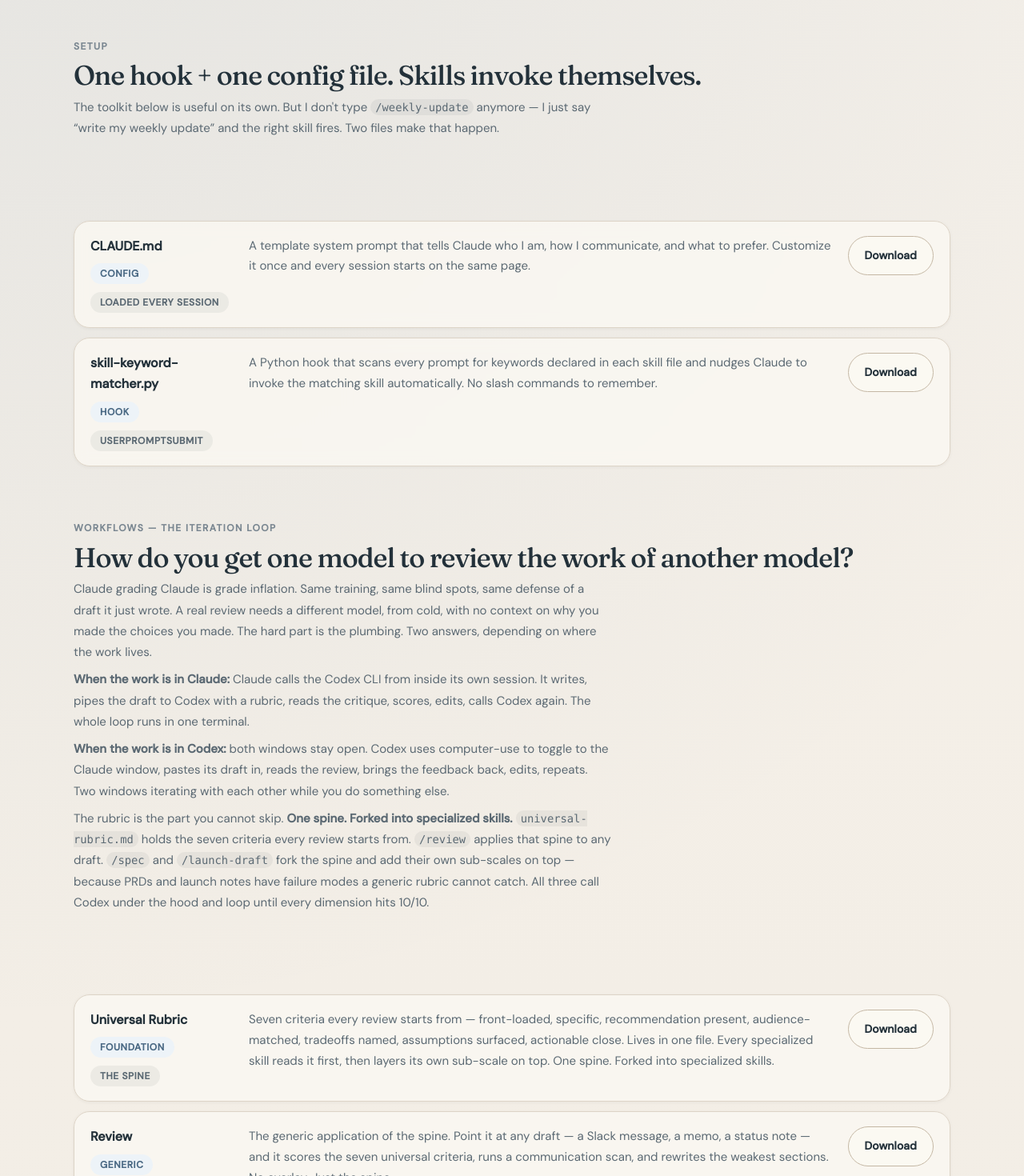
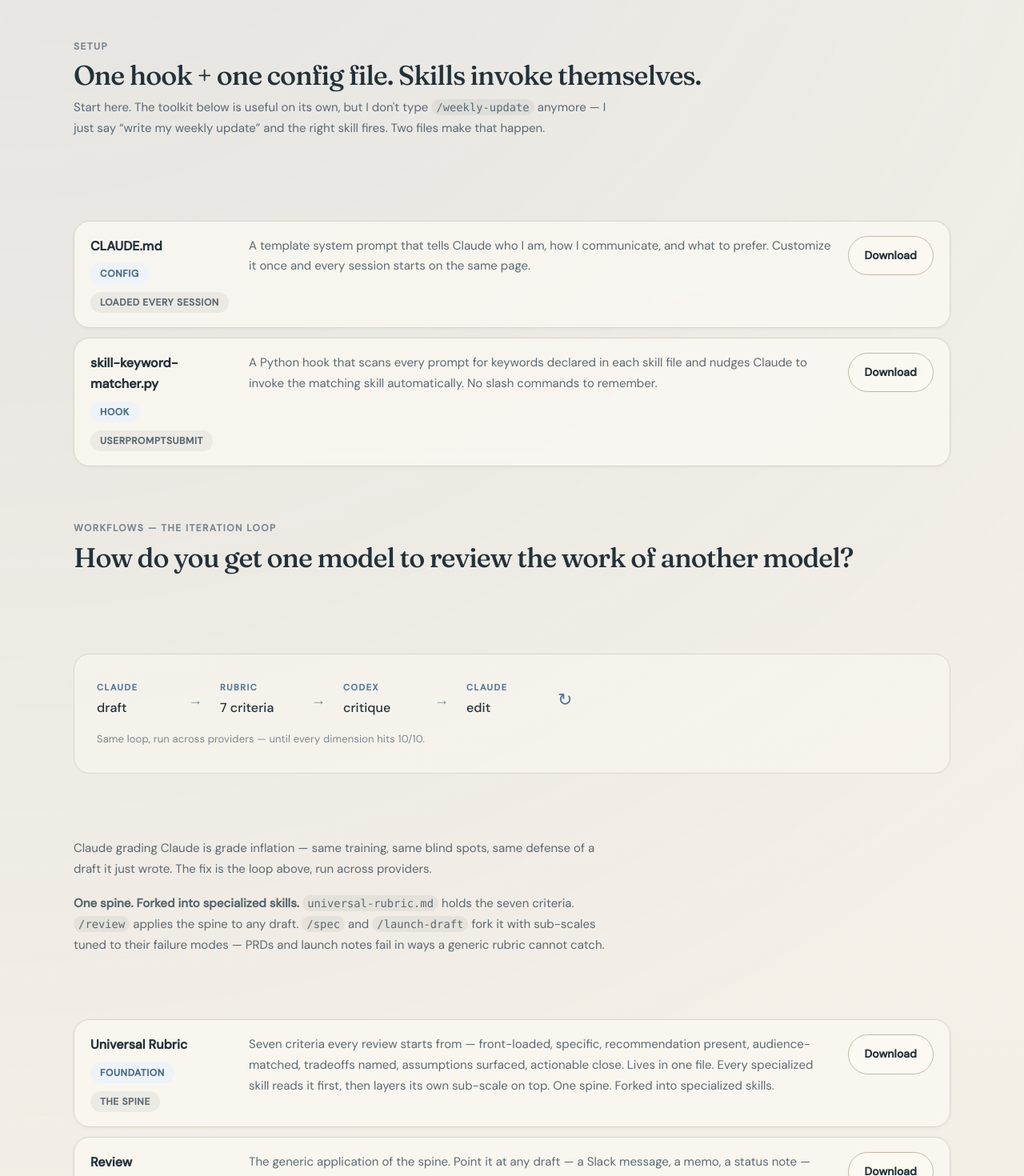
Before and after one commit to dswain8/personal-website, a React (Vite) app: page /build in a window 1280 px wide. Shown: the part 480-1950 px from the top of the page at 80% size. Built offline with nearby package versions, Linux system fonts and the light colour scheme.

Commit message:
Polish Home + Projects, cluster Build toolkit with loop diagram

```diff
--- a/src/index.css
+++ b/src/index.css
@@ -52,7 +52,11 @@
 body {
   min-height: 100vh;
   background:
-    radial-gradient(circle at top left, rgba(79, 118, 153, 0.12), transparent 28%),
+    radial-gradient(
+      circle at top left,
+      rgba(79, 118, 153, 0.12),
+      transparent 28%
+    ),
     linear-gradient(180deg, #f7f2eb 0%, var(--bg) 28%, #f1ebe2 100%);
   color: var(--text);
 }
@@ -430,7 +434,9 @@
   background: color-mix(in srgb, var(--bg) 82%, transparent);
   backdrop-filter: blur(14px);
   border-bottom: 1px solid transparent;
-  transition: background 0.3s ease, border-color 0.3s ease;
+  transition:
+    background 0.3s ease,
+    border-color 0.3s ease;
 }
 
 .site-header.is-scrolled {
@@ -739,7 +745,11 @@
   border-radius: 28px;
   border: 1px solid var(--border);
   background:
-    radial-gradient(circle at 70% 12%, rgba(255, 201, 88, 0.24), transparent 32%),
+    radial-gradient(
+      circle at 70% 12%,
+      rgba(255, 201, 88, 0.24),
+      transparent 32%
+    ),
     rgba(251, 248, 242, 0.82);
   box-shadow: var(--shadow-md);
   isolation: isolate;
@@ -901,6 +911,78 @@
 
 .utility-row__cta {
   justify-self: end;
+}
+
+.loop-diagram {
+  display: flex;
+  flex-direction: column;
+  gap: 14px;
+  padding: 32px 28px;
+  margin: 0;
+  border: 1px solid var(--border);
+  border-radius: var(--radius-md);
+  background: rgba(251, 248, 242, 0.55);
+}
+
+.loop-diagram__flow {
+  display: flex;
+  flex-wrap: wrap;
+  align-items: center;
+  gap: 14px 22px;
+}
+
+.loop-step {
+  display: flex;
+  flex-direction: column;
+  gap: 4px;
+  min-width: 92px;
+}
+
+.loop-step__actor {
+  font-size: 11px;
+  font-weight: 600;
+  letter-spacing: 0.14em;
+  text-transform: uppercase;
+  color: var(--accent);
+}
+
+.loop-step__verb {
+  font-size: 16px;
+  font-weight: 500;
+  color: var(--text);
+  letter-spacing: 0.005em;
+}
+
+.loop-arrow {
+  font-size: 18px;
+  color: var(--text-tertiary);
+  line-height: 1;
+}
+
+.loop-arrow--loop {
+  font-size: 22px;
+  color: var(--accent);
+}
+
+.loop-diagram__caption {
+  font-size: 13px;
+  color: var(--text-tertiary);
+  letter-spacing: 0.01em;
+}
+
+@media (max-width: 640px) {
+  .loop-diagram {
+    padding: 24px 20px;
+  }
+  .loop-diagram__flow {
+    gap: 10px 16px;
+  }
+  .loop-step {
+    min-width: 80px;
+  }
+  .loop-step__verb {
+    font-size: 15px;
+  }
 }
 
 .proof-strip {
@@ -1312,5 +1394,4 @@
     transform: none;
     transition: none;
   }
-
 }
--- a/src/pages/Build.tsx
+++ b/src/pages/Build.tsx
@@ -1,7 +1,15 @@
 import { Link } from "react-router-dom";
 import { useScrollReveal } from "../hooks/useScrollReveal";
 
-const loopTools = [
+type Tool = {
+  title: string;
+  kind: string;
+  cadence: string;
+  description: string;
+  download: string;
+};
+
+const loopTools: Tool[] = [
   {
     title: "Universal Rubric",
     kind: "Foundation",
@@ -36,7 +44,7 @@
   },
 ];
 
-const selfImprovementTools = [
+const selfImprovementTools: Tool[] = [
   {
     title: "Find Session",
     kind: "Search",
@@ -63,15 +71,18 @@
   },
 ];
 
-const tools = [
+type ToolkitGroup = {
+  label: string;
+  summary: string;
+  tools: Tool[];
+};
+
+const toolkitGroups: ToolkitGroup[] = [
   {
-    title: "Weekly Update",
-    kind: "Writing",
-    cadence: "Every week",
-    description:
-      "Generates my weekly status update from scratch with the right format, level of detail, and tone.",
-    download: "/commands/weekly-update.md",
-  },
+    label: "Daily rhythm",
+    summary:
+      "Triage and reflection on a fixed cadence — what to look at, what got done, what ships this week.",
+    tools: [
       {
         title: "Slack Digest",
         kind: "Triage",
@@ -79,38 +90,6 @@
         description:
           "Scans the work channels that matter, surfaces signal, and strips out the noise before the day starts.",
         download: "/commands/slack-digest.md",
-  },
-  {
-    title: "Slack Reply",
-    kind: "Communication",
-    cadence: "As needed",
-    description:
-      "Reads a tagged thread, pulls in missing context, and drafts a reply for approval without ever posting on its own.",
-    download: "/commands/slack-reply.md",
-  },
-  {
-    title: "Data Query",
-    kind: "Analysis",
-    cadence: "As needed",
-    description:
-      "Turns a plain-English product question into SQL so I can stay in the problem instead of hunting table names.",
-    download: "/commands/data-query.md",
-  },
-  {
-    title: "Oncall Triage",
-    kind: "Ops",
-    cadence: "Daily",
-    description:
-      "Pulls open tickets from dashboards and formats a briefing with severity, owner, and next step.",
-    download: "/commands/oncall-triage.md",
-  },
-  {
-    title: "DACI Draft",
-    kind: "Decision-making",
-    cadence: "As needed",
-    description:
-      "Maps the driver, approver, consulted, and informed so the right people are involved before the wrong debate starts.",
-    download: "/commands/daci-draft.md",
       },
       {
         title: "Daily Wrap",
@@ -121,6 +100,21 @@
         download: "/commands/daily-wrap.md",
       },
       {
+        title: "Weekly Update",
+        kind: "Writing",
+        cadence: "Every week",
+        description:
+          "Generates my weekly status update from scratch with the right format, level of detail, and tone.",
+        download: "/commands/weekly-update.md",
+      },
+    ],
+  },
+  {
+    label: "Around a meeting",
+    summary:
+      "Before, during, after — so nothing dissolves into memory and the soft answers fall apart in private, not live.",
+    tools: [
+      {
         title: "Prep",
         kind: "Preparation",
         cadence: "Before key meetings",
@@ -129,12 +123,35 @@
         download: "/commands/prep.md",
       },
       {
+        title: "Grill Me",
+        kind: "Pressure-test",
+        cadence: "Before a hard meeting",
+        description:
+          "Plays the role of a skeptical exec or partner. Asks the hardest version of every question so the soft answers fall apart in private, not live.",
+        download: "/commands/grill-me.md",
+      },
+      {
         title: "Debrief",
         kind: "Reflection",
         cadence: "After important meetings",
         description:
           "Captures decisions, commitments, and misses immediately so they do not dissolve into memory.",
         download: "/commands/debrief.md",
+      },
+    ],
+  },
+  {
+    label: "Communication & voice",
+    summary:
+      "Drafting plus the voice-pass before anything goes out. Tight, direct, no preamble, no closer fluff.",
+    tools: [
+      {
+        title: "Slack Reply",
+        kind: "Communication",
+        cadence: "As needed",
+        description:
+          "Reads a tagged thread, pulls in missing context, and drafts a reply for approval without ever posting on its own.",
+        download: "/commands/slack-reply.md",
       },
       {
         title: "Slack Style",
@@ -145,6 +162,14 @@
         download: "/commands/slack-style.md",
       },
       {
+        title: "Writing Style",
+        kind: "Voice",
+        cadence: "Every written output",
+        description:
+          "Enforces my prose rules. No em dashes, no banned words, no AI bombast. A final scan before anything goes out.",
+        download: "/commands/writing-style.md",
+      },
+      {
         title: "House Style",
         kind: "Design",
         cadence: "Every UI build",
@@ -152,6 +177,75 @@
           "The aesthetic discipline for everything I ship. Editorial warm defaults, hard nos for AI-tell fonts, gradients, and chips. So things stop looking like every other AI side project.",
         download: "/commands/house-style.md",
       },
+    ],
+  },
+  {
+    label: "Decisions & thinking",
+    summary:
+      "Frameworks for when the call is non-obvious — who is involved, what the options actually are, and what altitude to be thinking at.",
+    tools: [
+      {
+        title: "DACI Draft",
+        kind: "Decision-making",
+        cadence: "As needed",
+        description:
+          "Maps the driver, approver, consulted, and informed so the right people are involved before the wrong debate starts.",
+        download: "/commands/daci-draft.md",
+      },
+      {
+        title: "Autodecision",
+        kind: "Decision-making",
+        cadence: "When the call is yours",
+        description:
+          "Lays out a decision in small, honest steps. Subcommands for /plan, /challenge, /compare, /summarize, /revise, /publish, /review, /export, /quick — each downloadable below the main file.",
+        download: "/commands/autodecision.md",
+      },
+      {
+        title: "Zoom Out",
+        kind: "Strategy",
+        cadence: "When stuck",
+        description:
+          "Pulls the conversation up two altitudes when I am rabbit-holed in a detail. Forces the question of what we are actually optimizing for.",
+        download: "/commands/zoom-out.md",
+      },
+      {
+        title: "PRD Review",
+        kind: "Product",
+        cadence: "Before review meetings",
+        description:
+          "Reads a PRD and asks the questions a sharp cross-functional reviewer would: missing tradeoffs, fuzzy success criteria, scope creep.",
+        download: "/commands/prd-review.md",
+      },
+    ],
+  },
+  {
+    label: "Ops & data",
+    summary:
+      "Pulling the right facts in front of me without context-switching out of the problem.",
+    tools: [
+      {
+        title: "Oncall Triage",
+        kind: "Ops",
+        cadence: "Daily",
+        description:
+          "Pulls open tickets from dashboards and formats a briefing with severity, owner, and next step.",
+        download: "/commands/oncall-triage.md",
+      },
+      {
+        title: "Data Query",
+        kind: "Analysis",
+        cadence: "As needed",
+        description:
+          "Turns a plain-English product question into SQL so I can stay in the problem instead of hunting table names.",
+        download: "/commands/data-query.md",
+      },
+    ],
+  },
+  {
+    label: "Meta & continuity",
+    summary:
+      "Keeping the system honest across sessions — and turning repeated workflows into new skills before they get re-invented.",
+    tools: [
       {
         title: "Handoff",
         kind: "Continuity",
@@ -168,47 +262,31 @@
           "Turns a repeated workflow into a proper skill file, with the keyword header that lets the matcher auto-fire it.",
         download: "/commands/write-a-skill.md",
       },
-  {
-    title: "PRD Review",
-    kind: "Product",
-    cadence: "Before review meetings",
-    description:
-      "Reads a PRD and asks the questions a sharp cross-functional reviewer would: missing tradeoffs, fuzzy success criteria, scope creep.",
-    download: "/commands/prd-review.md",
-  },
-  {
-    title: "Grill Me",
-    kind: "Pressure-test",
-    cadence: "Before a hard meeting",
-    description:
-      "Plays the role of a skeptical exec or partner. Asks the hardest version of every question so the soft answers fall apart in private, not live.",
-    download: "/commands/grill-me.md",
-  },
-  {
-    title: "Zoom Out",
-    kind: "Strategy",
-    cadence: "When stuck",
-    description:
-      "Pulls the conversation up two altitudes when I am rabbit-holed in a detail. Forces the question of what we are actually optimizing for.",
-    download: "/commands/zoom-out.md",
-  },
-  {
-    title: "Autodecision",
-    kind: "Decision-making",
-    cadence: "When the call is yours",
-    description:
-      "Lays out a decision in small, honest steps. Subcommands for /plan, /challenge, /compare, /summarize, /revise, /publish, /review, /export, /quick — each downloadable below the main file.",
-    download: "/commands/autodecision.md",
-  },
-  {
-    title: "Writing Style",
-    kind: "Voice",
-    cadence: "Every written output",
-    description:
-      "Enforces my prose rules. No em dashes, no banned words, no AI bombast. A final scan before anything goes out.",
-    download: "/commands/writing-style.md",
+    ],
   },
 ];
+
+function ToolCard({ tool }: { tool: Tool }) {
+  return (
+    <div className="utility-card reveal utility-row">
+      <div className="utility-row__title">
+        <span className="utility-row__name">{tool.title}</span>
+        <div className="tag-row">
+          <span className="tag">{tool.kind}</span>
+          <span className="tag tag--soft">{tool.cadence}</span>
+        </div>
+      </div>
+
+      <p className="utility-row__body">{tool.description}</p>
+
+      <div className="utility-row__cta">
+        <a href={tool.download} download className="btn-secondary">
+          Download
+        </a>
+      </div>
+    </div>
+  );
+}
 
 export default function Build() {
   const ref = useScrollReveal<HTMLDivElement>();
@@ -223,10 +301,10 @@
           </h1>
         </div>
         <p className="page-support" style={{ maxWidth: "46rem" }}>
-          The setup that makes skills fire from plain language. The workflows
-          that turn one model into a real reviewer of another. The daily toolkit
-          underneath it all. All downloadable. For finished projects, see{" "}
-          <Link to="/projects">Projects</Link>.
+          The setup that makes skills fire from plain language. The workflow
+          that turns one model into a real reviewer of another. The daily
+          toolkit underneath it all. All downloadable. For finished projects,
+          see <Link to="/projects">Projects</Link>.
         </p>
       </header>
 
@@ -237,10 +315,10 @@
             One hook + one config file. Skills invoke themselves.
           </h2>
           <p className="section-summary">
-            The toolkit below is useful on its own. But I don&apos;t type{" "}
-            <code>/weekly-update</code> anymore — I just say &ldquo;write my
-            weekly update&rdquo; and the right skill fires. Two files make that
-            happen.
+            Start here. The toolkit below is useful on its own, but I don&apos;t
+            type <code>/weekly-update</code> anymore — I just say &ldquo;write
+            my weekly update&rdquo; and the right skill fires. Two files make
+            that happen.
           </p>
         </div>
 
@@ -303,57 +381,60 @@
           <h2 className="section-title">
             How do you get one model to review the work of another model?
           </h2>
+        </div>
+
+        <figure className="loop-diagram reveal">
+          <div className="loop-diagram__flow">
+            <div className="loop-step">
+              <span className="loop-step__actor">Claude</span>
+              <span className="loop-step__verb">draft</span>
+            </div>
+            <span className="loop-arrow">→</span>
+            <div className="loop-step">
+              <span className="loop-step__actor">Rubric</span>
+              <span className="loop-step__verb">7 criteria</span>
+            </div>
+            <span className="loop-arrow">→</span>
+            <div className="loop-step">
+              <span className="loop-step__actor">Codex</span>
+              <span className="loop-step__verb">critique</span>
+            </div>
+            <span className="loop-arrow">→</span>
+            <div className="loop-step">
+              <span className="loop-step__actor">Claude</span>
+              <span className="loop-step__verb">edit</span>
+            </div>
+            <span className="loop-arrow loop-arrow--loop" aria-label="loop">
+              ↻
+            </span>
+          </div>
+          <figcaption className="loop-diagram__caption">
+            Same loop, run across providers — until every dimension hits 10/10.
+          </figcaption>
+        </figure>
+
+        <div
+          className="reveal"
+          style={{ display: "flex", flexDirection: "column", gap: "16px" }}
+        >
           <p className="section-summary">
-            Claude grading Claude is grade inflation. Same training, same blind
-            spots, same defense of a draft it just wrote. A real review needs a
-            different model, from cold, with no context on why you made the
-            choices you made. The hard part is the plumbing. Two answers,
-            depending on where the work lives.
+            Claude grading Claude is grade inflation — same training, same blind
+            spots, same defense of a draft it just wrote. The fix is the loop
+            above, run across providers.
           </p>
           <p className="section-summary">
-            <strong>When the work is in Claude:</strong> Claude calls the Codex
-            CLI from inside its own session. It writes, pipes the draft to Codex
-            with a rubric, reads the critique, scores, edits, calls Codex again.
-            The whole loop runs in one terminal.
-          </p>
-          <p className="section-summary">
-            <strong>When the work is in Codex:</strong> both windows stay open.
-            Codex uses computer-use to toggle to the Claude window, pastes its
-            draft in, reads the review, brings the feedback back, edits,
-            repeats. Two windows iterating with each other while you do
-            something else.
-          </p>
-          <p className="section-summary">
-            The rubric is the part you cannot skip.{" "}
             <strong>One spine. Forked into specialized skills.</strong>{" "}
-            <code>universal-rubric.md</code> holds the seven criteria every
-            review starts from. <code>/review</code> applies that spine to any
-            draft. <code>/spec</code> and <code>/launch-draft</code> fork the
-            spine and add their own sub-scales on top — because PRDs and launch
-            notes have failure modes a generic rubric cannot catch. All three
-            call Codex under the hood and loop until every dimension hits 10/10.
+            <code>universal-rubric.md</code> holds the seven criteria.{" "}
+            <code>/review</code> applies the spine to any draft.{" "}
+            <code>/spec</code> and <code>/launch-draft</code> fork it with
+            sub-scales tuned to their failure modes — PRDs and launch notes fail
+            in ways a generic rubric cannot catch.
           </p>
         </div>
 
         <div className="utility-list reveal-stagger">
           {loopTools.map((tool) => (
-            <div key={tool.title} className="utility-card reveal utility-row">
-              <div className="utility-row__title">
-                <span className="utility-row__name">{tool.title}</span>
-                <div className="tag-row">
-                  <span className="tag">{tool.kind}</span>
-                  <span className="tag tag--soft">{tool.cadence}</span>
-                </div>
-              </div>
-
-              <p className="utility-row__body">{tool.description}</p>
-
-              <div className="utility-row__cta">
-                <a href={tool.download} download className="btn-secondary">
-                  Download
-                </a>
-              </div>
-            </div>
+            <ToolCard key={tool.title} tool={tool} />
           ))}
         </div>
       </section>
@@ -378,23 +459,7 @@
 
         <div className="utility-list reveal-stagger">
           {selfImprovementTools.map((tool) => (
-            <div key={tool.title} className="utility-card reveal utility-row">
-              <div className="utility-row__title">
-                <span className="utility-row__name">{tool.title}</span>
-                <div className="tag-row">
-                  <span className="tag">{tool.kind}</span>
-                  <span className="tag tag--soft">{tool.cadence}</span>
-                </div>
-              </div>
-
-              <p className="utility-row__body">{tool.description}</p>
-
-              <div className="utility-row__cta">
-                <a href={tool.download} download className="btn-secondary">
-                  Download
-                </a>
-              </div>
-            </div>
+            <ToolCard key={tool.title} tool={tool} />
           ))}
         </div>
       </section>
@@ -406,29 +471,40 @@
             The daily skills underneath all of it.
           </h2>
           <p className="section-summary">
-            These are not “AI ideas.” They are working prompts and repeatable
-            routines I use to compress prep, writing, triage, and
-            decision-making into something faster and cleaner.
+            Not &ldquo;AI ideas.&rdquo; Working prompts and repeatable routines
+            I use to compress prep, writing, triage, and decision-making into
+            something faster and cleaner. Grouped by when I actually reach for
+            them.
+          </p>
+        </div>
+
+        <div style={{ display: "flex", flexDirection: "column", gap: "56px" }}>
+          {toolkitGroups.map((group) => (
+            <div
+              key={group.label}
+              className="reveal"
+              style={{ display: "flex", flexDirection: "column", gap: "18px" }}
+            >
+              <div
+                style={{
+                  display: "flex",
+                  flexDirection: "column",
+                  gap: "6px",
+                }}
+              >
+                <span className="section-kicker">{group.label}</span>
+                <p
+                  className="section-summary"
+                  style={{ fontSize: "14px", maxWidth: "44rem" }}
+                >
+                  {group.summary}
                 </p>
               </div>
 
               <div className="utility-list reveal-stagger">
-          {tools.map((tool) => (
-            <div key={tool.title} className="utility-card reveal utility-row">
-              <div className="utility-row__title">
-                <span className="utility-row__name">{tool.title}</span>
-                <div className="tag-row">
-                  <span className="tag">{tool.kind}</span>
-                  <span className="tag tag--soft">{tool.cadence}</span>
-                </div>
-              </div>
-
-              <p className="utility-row__body">{tool.description}</p>
-
-              <div className="utility-row__cta">
-                <a href={tool.download} download className="btn-secondary">
-                  Download
-                </a>
+                {group.tools.map((tool) => (
+                  <ToolCard key={tool.title} tool={tool} />
+                ))}
               </div>
             </div>
           ))}
--- a/src/pages/Projects.tsx
+++ b/src/pages/Projects.tsx
@@ -155,12 +155,6 @@
       <p className="feature-card__body">{project.description}</p>
 
       <div className="feature-card__footer">
-        <span
-          className="section-kicker"
-          style={{ color: "var(--text-tertiary)" }}
-        >
-          Built to learn by shipping
-        </span>
         <span className="btn-tertiary">{project.cta}</span>
       </div>
     </article>
```
Also changed, not shown: src/pages/Home.tsx (+71 -55 lines). Lines whose indentation alone changed are shown as unchanged.
